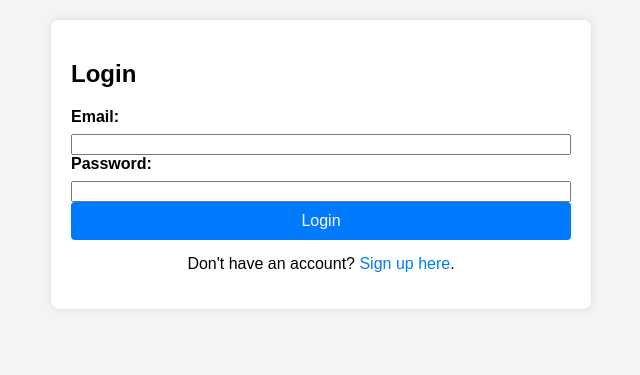
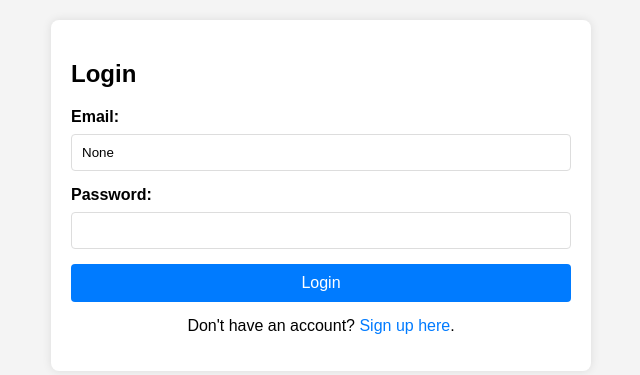
Before and after one commit to stanly08/walletwatch, a Flask app: page /login in a window 1280 px wide. Shown: the part 100-475 px from the top of the page, without its empty margins (319-959 px from the left). Run offline with Flask 3, Linux system fonts and the light colour scheme.

Commit message:
Update login.html

```diff
--- a/app/templates/login.html
+++ b/app/templates/login.html
@@ -9,12 +9,12 @@
         {{ form.hidden_tag() }}  <!-- CSRF token field -->
 
         <label for="email" style="margin-bottom: 8px; font-weight: bold;">Email:</label>
-        {{ form.email(size=32, class_="form-control") }}
+        <input type="email" id="email" name="email" value="{{ form.email.data }}" required style="padding: 10px; margin-bottom: 15px; border: 1px solid #ddd; border-radius: 4px;">
 
         <label for="password" style="margin-bottom: 8px; font-weight: bold;">Password:</label>
-        {{ form.password(class_="form-control") }}
+        <input type="password" id="password" name="password" required style="padding: 10px; margin-bottom: 15px; border: 1px solid #ddd; border-radius: 4px;">
 
-        <button type="submit" style="background-color: #007bff; color: #fff;">Login</button>
+        <button type="submit" style="padding: 10px; background-color: #007bff; color: white; border: none; border-radius: 4px; cursor: pointer;">Login</button>
     </form>
     <p style="margin-top: 15px; text-align: center;">Don't have an account? <a href="{{ url_for('main.signup') }}">Sign up here</a>.</p>
 </div>
```
